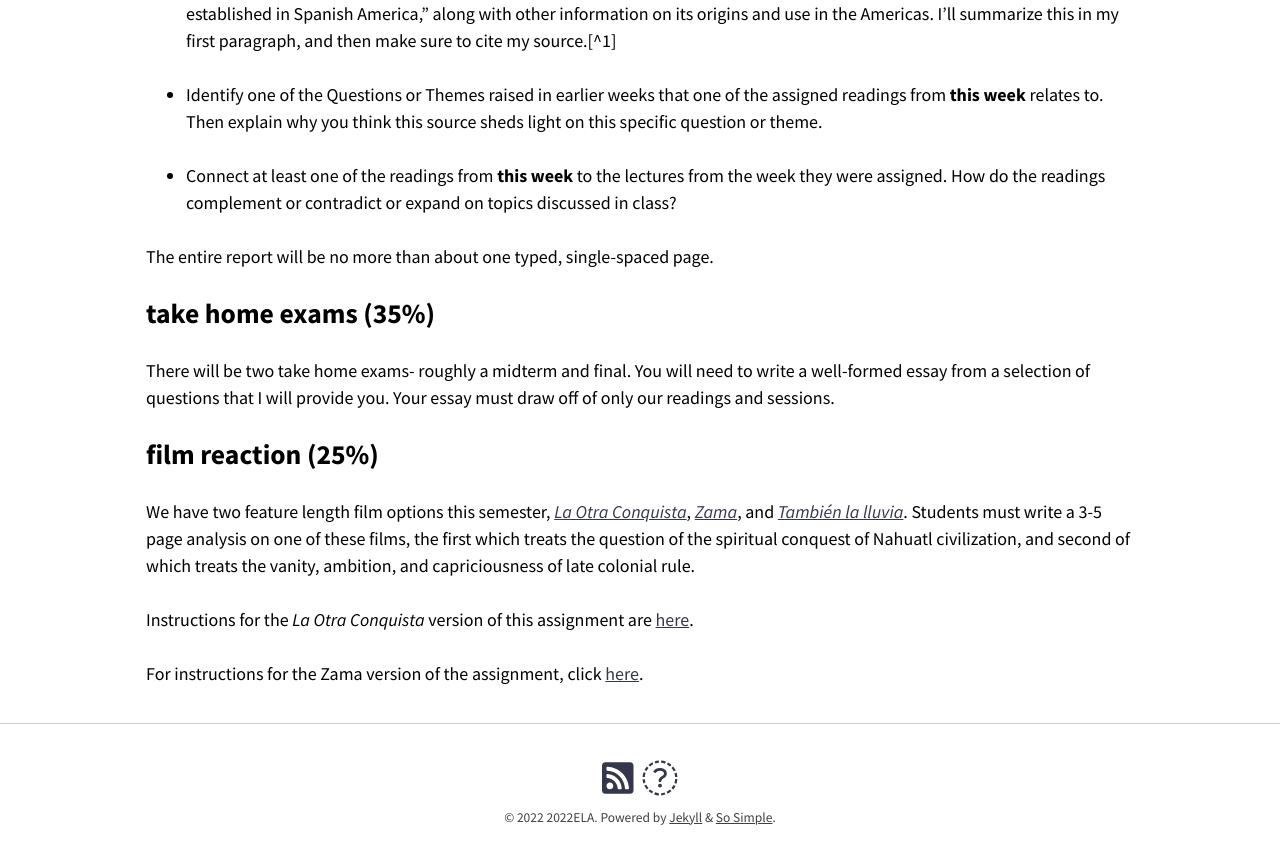
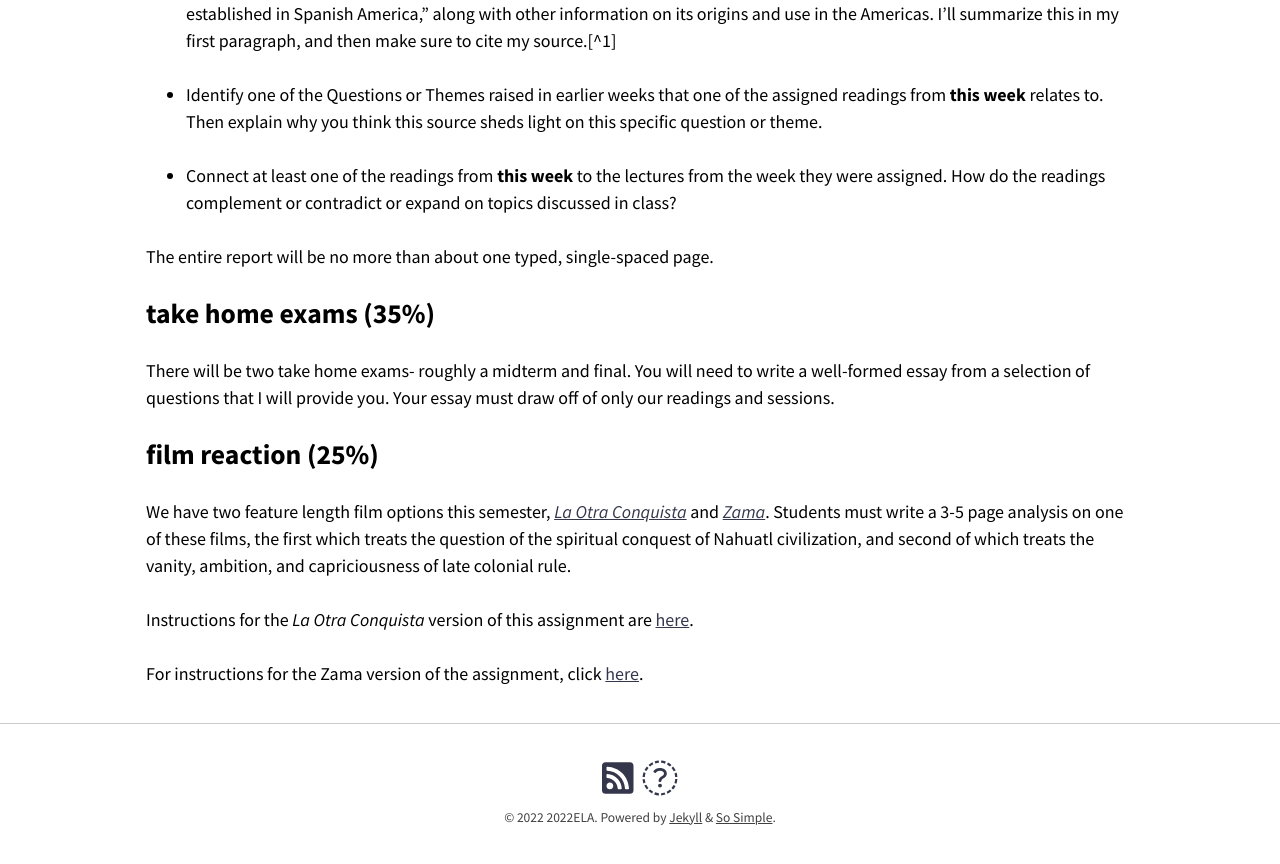
Before and after one commit to chadblack/2022ELA, a Jekyll site: the page built from assignments.md, in a window 1280 px wide and 900 px high, scrolled down 981 px. Shown: the top 864 px of the window. Built offline with Jekyll 4.4.1, drawn with Linux system fonts in a browser that asks for light colours; nearby versions of some CDN libraries.

Commit message:
taking out la lluvia

```diff
--- a/assignments.md
+++ b/assignments.md
@@ -62,8 +62,7 @@ you. Your essay must draw off of only our readings and sessions.
 ## film reaction (25%)
 
 We have two feature length film options this semester, [*La Otra
-Conquista*](), [*Zama*](https://www.imdb.com/title/tt3409848/), and [*También
-la lluvia*](). Students
+Conquista*]() and [*Zama*](https://www.imdb.com/title/tt3409848/). Students
 must write a 3-5 page analysis on one of these films, the
 first which treats the question of the spiritual conquest of Nahuatl
 civilization, and second of which treats the vanity, ambition, and
```
